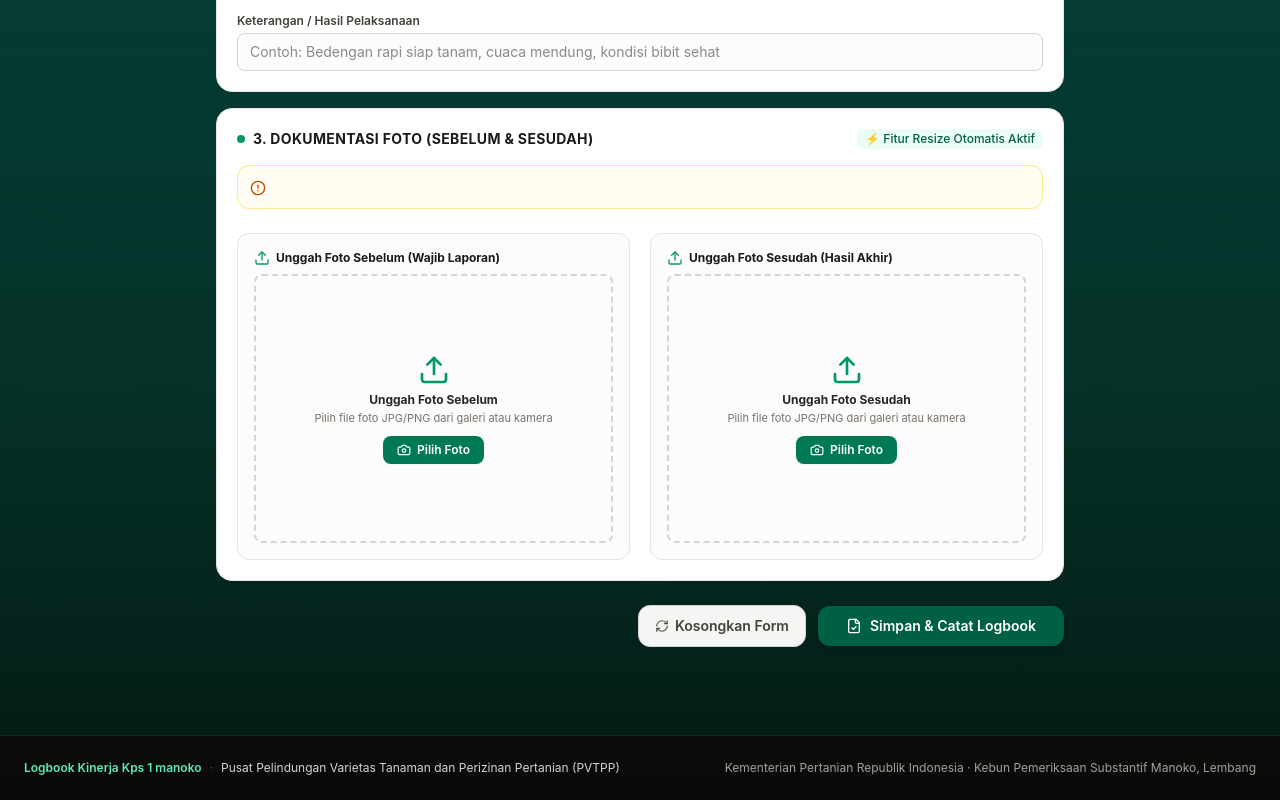
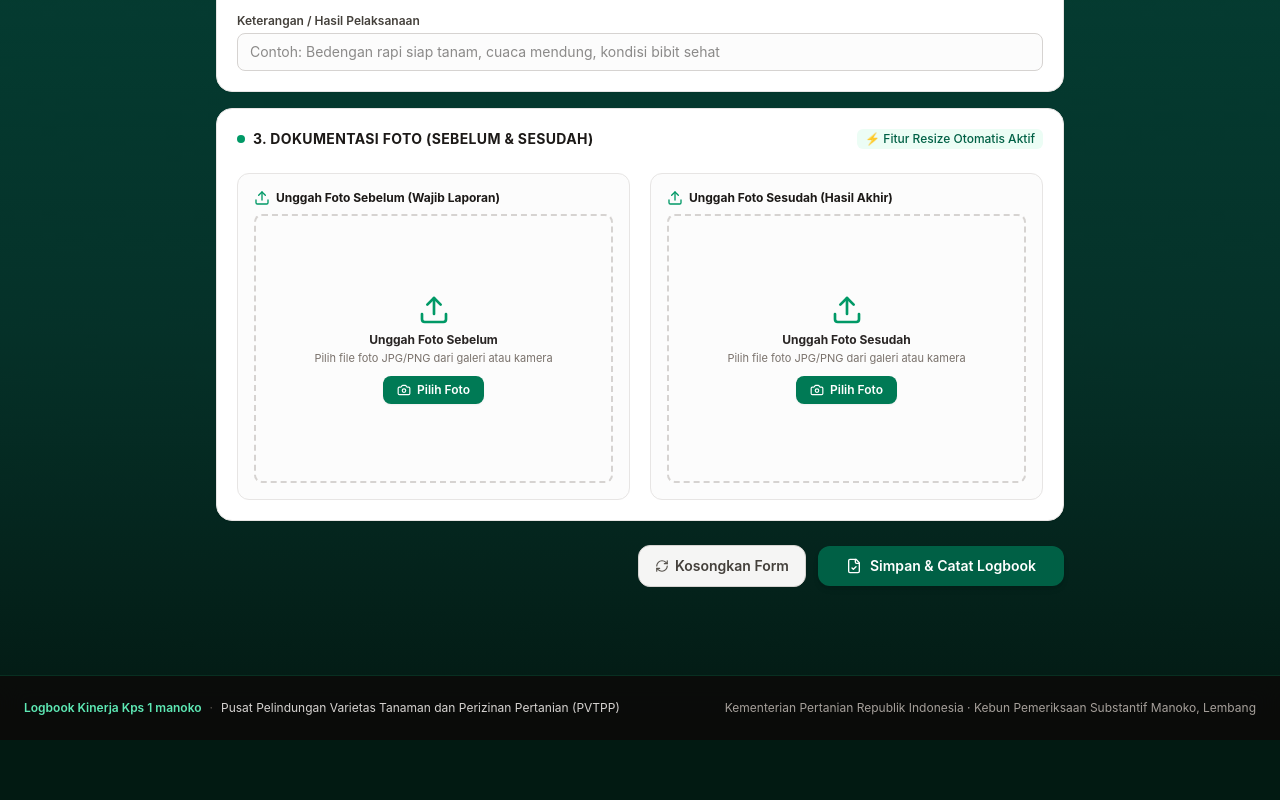
Before and after one commit to rikisubagja27/Logbook-kinerja, a React (Vite) app: page / in a window 1280 px wide. Shown: the part 889-1689 px from the top of the page. After the commit the page ends 1629 px from the top, so only its background shows below. Built offline with nearby package versions, Linux system fonts and the light colour scheme.

Commit message:
Remove alert container from LogbookForm
Removed unnecessary alert container from LogbookForm.

```diff
--- a/src/components/LogbookForm.tsx
+++ b/src/components/LogbookForm.tsx
@@ -905,10 +905,6 @@ export const LogbookForm: React.FC<LogbookFormProps> = ({
                 </span>
               </div>
 
-              <div className="p-3 bg-amber-50/70 border border-amber-200 rounded-xl text-xs text-amber-900 flex items-start gap-2.5">
-                <AlertCircle className="w-4 h-4 text-amber-700 shrink-0 mt-0.5" />
-              </div>
-
               <div className="grid grid-cols-1 md:grid-cols-2 gap-5 pt-2">
                 {/* Native accessible File Inputs */}
                 <input
```
